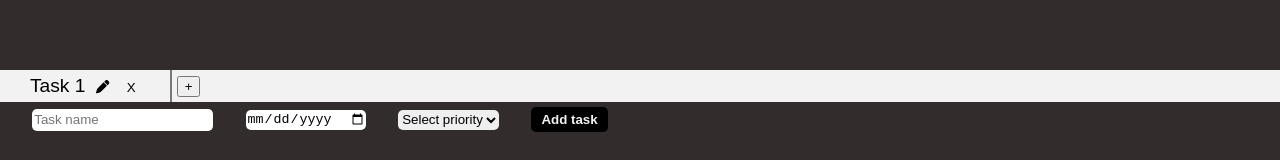
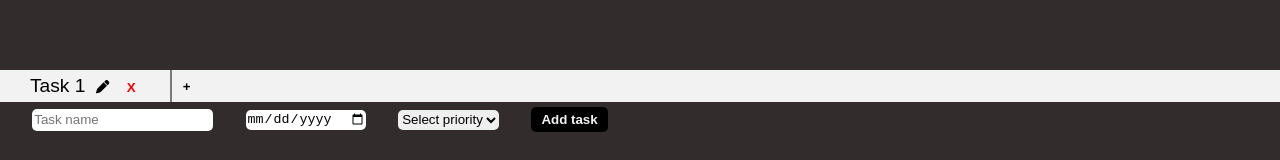
Before and after one commit to JayAlls/todo_react, a React (Vite) app in the folder mytodo/: page / in a window 1280 px wide. Shown: the part 153-313 px from the top of the page. Built offline with nearby package versions, Linux system fonts and the light colour scheme.

Commit message:
Add style for category button

```diff
--- a/mytodo/src/component/CategoryBar/CategoryBar.jsx
+++ b/mytodo/src/component/CategoryBar/CategoryBar.jsx
@@ -27,13 +27,13 @@ function CategoryBar({ categories, addCategory, deleteCategory, editCategory })
             <>
               <input type="text" value={newCategory} onChange={(e) => setNewCategory(e.target.value)} />
               <button onClick={() => handleEditCategory(index)}>Save</button>
-              <button onClick={() => setEditing(false)}>X</button>
+              <button onClick={() => setEditing(false)} style={{color: "red"}}>X</button>
             </>
           ) : (
             <>
               {category}
               <button onClick={() => setEditing(index)}><FontAwesomeIcon icon={faPen}/></button>
-              <button onClick={() => deleteCategory(index)}>X</button>
+              <button onClick={() => deleteCategory(index)} style={{color: "red"}}>X</button>
             </>
           )}
         </div>
@@ -43,7 +43,7 @@ function CategoryBar({ categories, addCategory, deleteCategory, editCategory })
           <>
             <input type="text" value={newCategory} onChange={(e) => setNewCategory(e.target.value)} />
             <button onClick={handleAddCategory}>Add</button>
-            <button onClick={() => setEditing(false)}>X</button>
+            <button onClick={() => setEditing(false)} style={{color: "red"}}>X</button>
           </>
         ) : (
           <button onClick={() => setEditing("new")}>+</button>
--- a/mytodo/src/component/CategoryBar/style.scss
+++ b/mytodo/src/component/CategoryBar/style.scss
@@ -4,6 +4,7 @@
     align-items: center;
     width: 100%;
     height: auto;
+    min-height: 30px;
     margin-top: 120px;
     background-color: #f2f2f2;
 
@@ -35,6 +36,7 @@
             background-color: transparent;
             border: none;
             margin-left: 5px;
+            font-weight: bold;
 
         }
     }
@@ -47,5 +49,12 @@
         button, input {
             margin-left: 5px;
         }
+
+        button {
+            cursor: pointer;
+            background-color: transparent;
+            border: none;
+            font-weight: bold;
+        }
     }
 }
```
